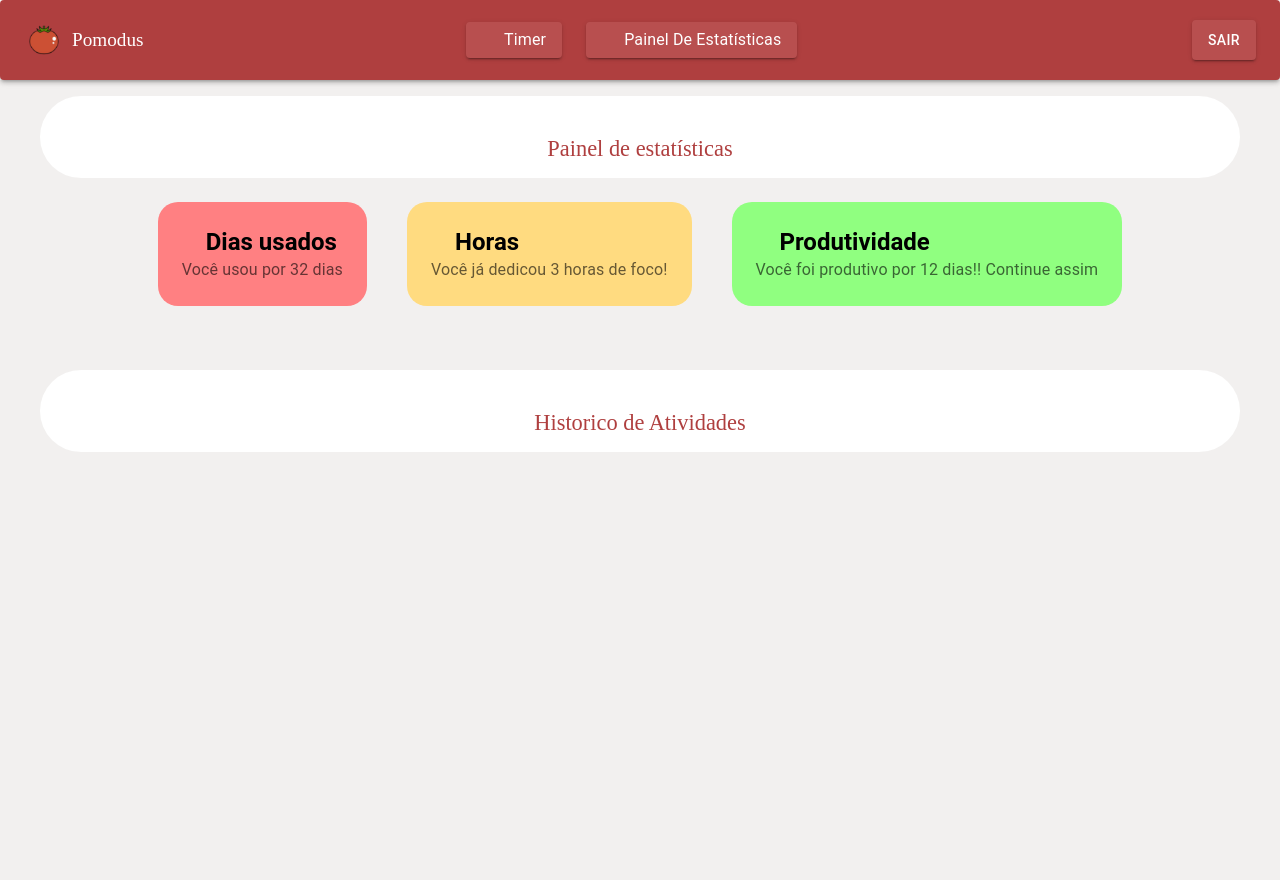
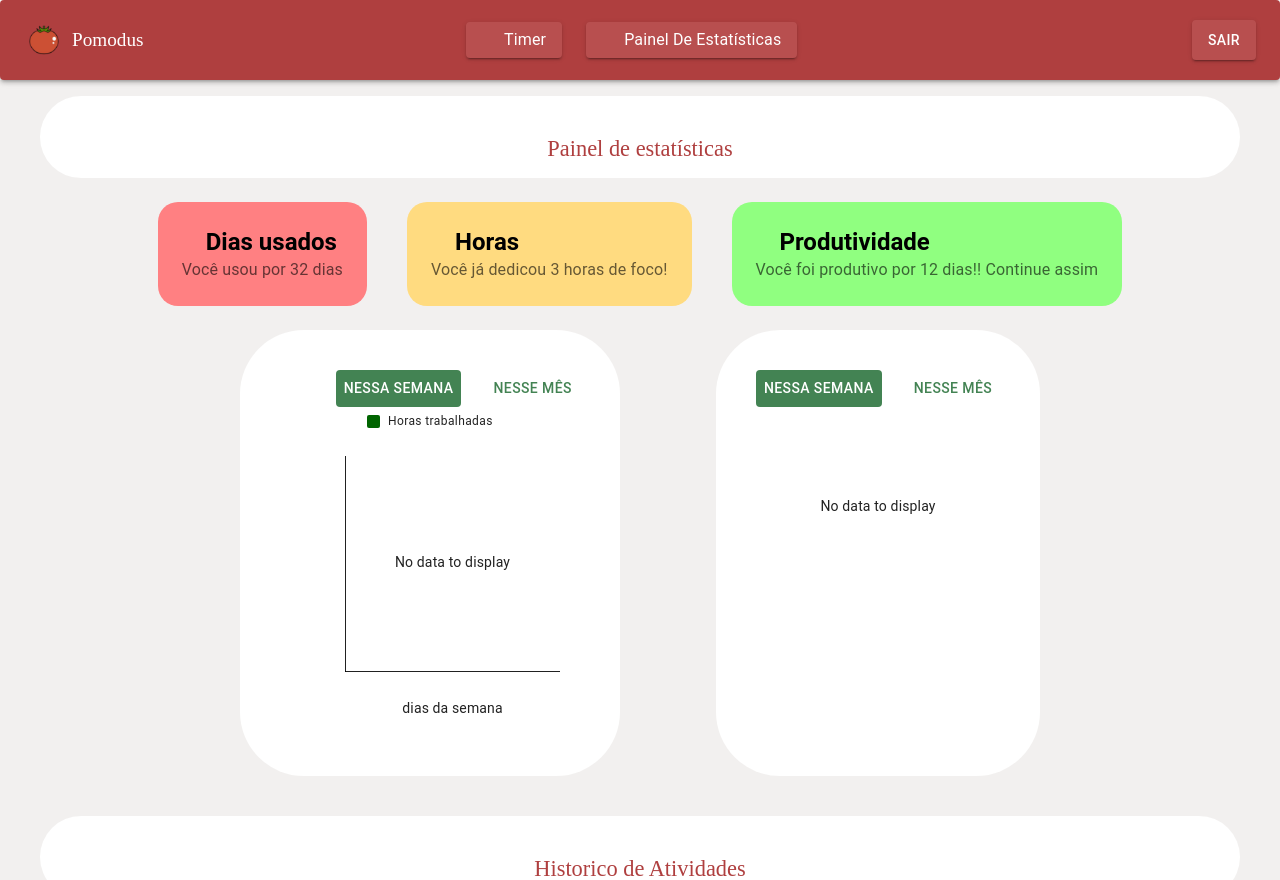
Before and after one commit to juliooujc/POMODUS, a React (Vite) app in the folder frontend/pomodus/: page /estatisticas in a window 1280 px wide. Built offline with nearby package versions, Linux system fonts and the light colour scheme; some icons are missing.

Commit message:
adicionado: grafico barra e grafico pizza - nao personalizado

```diff
--- a/frontend/pomodus/package.json
+++ b/frontend/pomodus/package.json
@@ -16,6 +16,7 @@
     "@hookform/resolvers": "^5.2.1",
     "@mui/icons-material": "^7.3.1",
     "@mui/material": "^7.3.1",
+    "@mui/x-charts": "^8.10.2",
     "react": "^19.1.1",
     "react-dom": "^19.1.1",
     "react-hook-form": "^7.62.0",
--- /dev/null
+++ b/frontend/pomodus/src/components/CategoryChart.jsx
@@ -0,0 +1,70 @@
+import { useState } from 'react';
+import { Box, Stack, Button } from '@mui/material';
+import { PieChart } from '@mui/x-charts/PieChart';
+
+const CategoryChart = ({ chartHeight }) => {
+    // efeito de botao selecionado
+    const [selecionado, setSelecionado] = useState('semana');
+    const [data, setData] = useState([]);
+
+    const handleNessaSemana = () => {
+        setSelecionado('semana');
+        setData(dataSemana);
+    };
+
+    const handleNesseMes = () => {
+        setSelecionado('mes');
+        setData(dataMes);
+    };
+
+    // dados mockados
+    const dataSemana = [
+        { label: 'Trabalho', value: 3, color: '#0088FE' },
+        { label: 'Estudo', value: 4, color: '#00C49F' },
+        { label: 'Faculdade', value: 10, color: '#FFBB28' },
+        { label: 'Programação', value: 2, color: '#FF8042' },
+    ];
+
+    const dataMes = [
+        { label: 'Trabalho', value: 15, color: '#0088FE' },
+        { label: 'Estudo', value: 3, color: '#00C49F' },
+        { label: 'Faculdade', value: 10, color: '#FFBB28' },
+        { label: 'Programação', value: 12, color: '#FF8042' },
+    ];
+
+    const settings = {
+        margin: { right: 5 },
+        width: 200,
+        height: 200,
+        hideLegend: false,
+    };
+
+
+    return (
+        <Box backgroundColor={'white.basic'} padding={5} borderRadius={16}>
+            <Stack spacing={3} direction={'row'} justifyContent="flex-end" width="100%">
+                <Button variant="text" onClick={handleNessaSemana} sx={{
+                    backgroundColor: selecionado === 'semana' ? "darkGreen.main" : 'transparent',
+                    color: selecionado === 'semana' ? 'white.basic' : 'darkGreen.main',
+                }}>
+                    Nessa semana
+                </Button>
+                <Button variant="text" onClick={handleNesseMes} sx={{
+                    backgroundColor: selecionado === 'mes' ? "darkGreen.main" : 'transparent',
+                    color: selecionado === 'mes' ? 'white.basic' : 'darkGreen.main',
+                }}>
+                    Nesse mês
+                </Button>
+            </Stack>
+
+            <PieChart
+                series={[{ innerRadius: 50, outerRadius: 100, data, arcLabel: 'value' }]}
+                width={300}
+                {...settings}
+
+            />
+        </Box>
+    )
+}
+
+export default CategoryChart;
--- /dev/null
+++ b/frontend/pomodus/src/components/UsageChart.jsx
@@ -0,0 +1,82 @@
+import { useState } from 'react'
+import { BarChart } from '@mui/x-charts/BarChart';
+import { Box, Stack, Button } from '@mui/material';
+
+
+// prop pra alterar o tamanho dele
+const UsageChart = ({ chartHeight }) => {
+
+    // dados do grafico eixo x e eixo y
+    const [dataY, setDataY] = useState([]);
+    const [dataX, setDataX] = useState([]);
+
+    // efeito de botao selecionado
+    const [selecionado, setSelecionado] = useState('semana');
+
+    // dado mockado!!
+    const handleNessaSemana = () => {
+        const diasSemana = [
+            'segunda-feira', 'terça-feira', 'quarta-feira',
+            'quinta-feira', 'sexta-feira', 'sábado', 'domingo'
+        ];
+        const dadoMockado = diasSemana.map(() =>
+            Math.floor(Math.random() * 10)
+        );
+
+        setDataX(diasSemana);
+        setDataY(dadoMockado);
+        setSelecionado('semana');
+    };
+
+    // dado mockado!!
+    const handleNesseMes = () => {
+        const diasMes = Array.from({ length: 31 }, (_, i) => i + 1); // dias 1 a 31
+        const dadoMockado = diasMes.map(() =>
+            Math.floor(Math.random() * 10)
+        );
+
+        setDataX(diasMes);
+        setDataY(dadoMockado);
+        setSelecionado('mes');
+    };
+
+    return (
+        <Box backgroundColor={'white.basic'} padding={5} borderRadius={16}>
+            <Stack spacing={3} direction={'row'} justifyContent="flex-end" width="100%">
+                <Button variant="text" onClick={handleNessaSemana} sx={{
+                    backgroundColor: selecionado === 'semana' ? "darkGreen.main" : 'transparent',
+                    color: selecionado === 'semana' ? 'white.basic' : 'darkGreen.main',
+                }}>
+                    Nessa semana
+                </Button>
+                <Button variant="text" onClick={handleNesseMes} sx={{
+                    backgroundColor: selecionado === 'mes' ? "darkGreen.main" : 'transparent',
+                    color: selecionado === 'mes' ? 'white.basic' : 'darkGreen.main',
+                }}>
+                    Nesse mês
+                </Button>
+
+            </Stack>
+            <BarChart
+                height={chartHeight} // apenas height é preciso, width automaticamente ocupa 100% do componente
+
+                xAxis={[{
+                    id: 'dias da semana',
+                    label: 'dias da semana',
+                    data: dataX,
+                    scaleType: 'band', // garante espaçamento uniforme entre a label embaixo
+                },]}
+                series={[{
+                    label: 'Horas trabalhadas',
+                    data: dataY,
+                    color: 'darkGreen'
+                },]}
+
+                // TO DO: usar slotprops pra alterar a fonte
+            />
+        </Box>
+
+    )
+}
+
+export default UsageChart
--- /dev/null
+++ b/frontend/pomodus/src/pages/Debug.jsx
@@ -0,0 +1,12 @@
+import React from 'react'
+import CategoryChart from '../components/CategoryChart';
+
+const Debug = () => {
+    return (
+        <div>
+            <CategoryChart chartHeight={300} />
+        </div>
+    )
+}
+
+export default Debug;
--- a/frontend/pomodus/src/pages/Statistics.jsx
+++ b/frontend/pomodus/src/pages/Statistics.jsx
@@ -1,12 +1,16 @@
 import { useState } from 'react';
 import { Box, Grid, Stack, Typography, Icon } from '@mui/material';
 import Header from '../components/Header';
+import UsageChart from '../components/UsageChart';
 
 import EqualizerIcon from '@mui/icons-material/Equalizer';
 import ManageHistoryIcon from '@mui/icons-material/ManageHistory';
 import CalendarMonthOutlinedIcon from '@mui/icons-material/CalendarMonthOutlined';
 import FastForwardOutlinedIcon from '@mui/icons-material/FastForwardOutlined';
 import AccessAlarmOutlinedIcon from '@mui/icons-material/AccessAlarmOutlined';
+import CategoryChart from '../components/CategoryChart';
+
+{/* Talvez eu quebre em elementos */ }
 
 const Statistics = () => {
     // os estados responsaveis pela exibição das informação dos box coloridos
@@ -81,7 +85,10 @@ const Statistics = () => {
 
                     {/* Grid para gráfico de barra + grafico pizza */}
                     <Grid size={12}>
-
+                        <Stack direction={'row'} spacing={12} justifyContent="center">
+                            <UsageChart chartHeight={300} />
+                            <CategoryChart chartHeight={300} />
+                        </Stack>
                     </Grid>
 
 
--- a/frontend/pomodus/src/routes/AppRoutes.jsx
+++ b/frontend/pomodus/src/routes/AppRoutes.jsx
@@ -6,6 +6,7 @@ import Login from '../pages/Login';
 import SignIn from '../pages/SignIn';
 import NotFound from '../pages/NotFound';
 import Statistics from '../pages/Statistics';
+import Debug from '../pages/Debug.jsx';
 
 const AppRoutes = () => (
     <Routes>
@@ -15,6 +16,7 @@ const AppRoutes = () => (
         <Route path='/signin' element={<SignIn />}/>
         <Route path="*" element={<NotFound />}/>
         <Route path='/estatisticas' element={<Statistics />}/>
+        <Route path='/debuga' element={<Debug />}/>
     </Routes>
 );
 
--- a/frontend/pomodus/src/theme/theme.jsx
+++ b/frontend/pomodus/src/theme/theme.jsx
@@ -21,7 +21,10 @@ const theme = createTheme({
       off: '#F2F0EF' // off-white
     },
     green:{
-      pastel: '#90FF80'
+      pastel: '#90FF80',
+    },
+    darkGreen: {
+      main: '#438353'
     },
     red: {
       pastel: '#FF8082'
```
Also changed, not shown: 1 other file (tests, documents, lock files or other folders).
